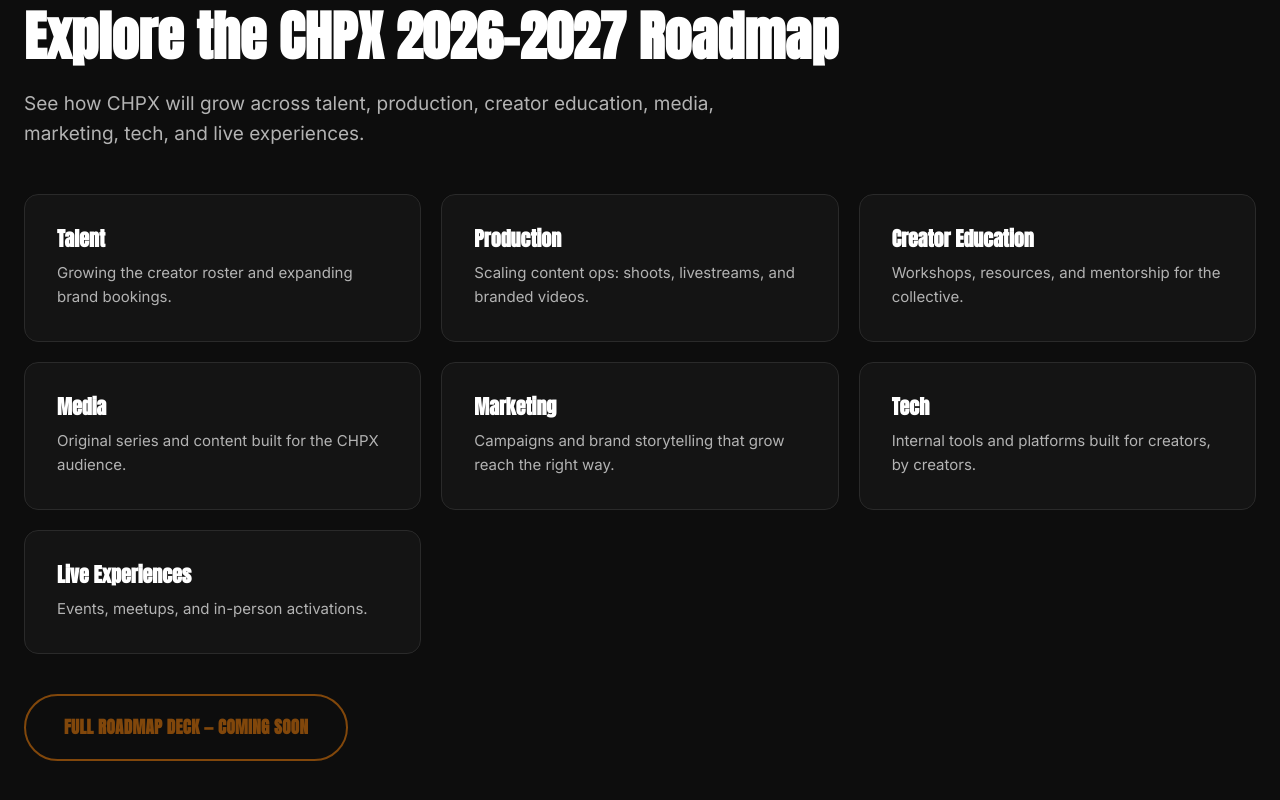
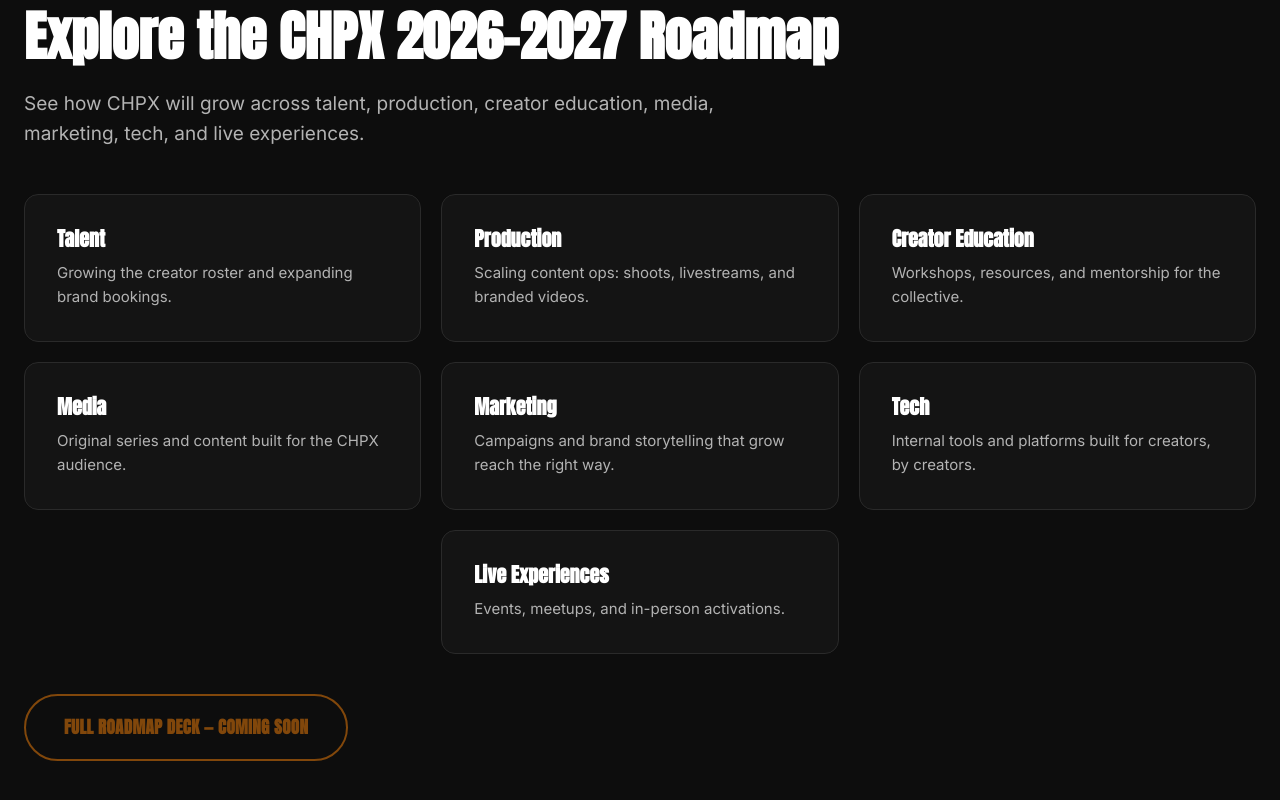
Before and after one commit to Jisi04/chpx-website, a React (Vite) app in the folder web/: page / in a window 1280 px wide. Shown: the part 4662-5462 px from the top of the page. Built offline with nearby package versions, Linux system fonts and the light colour scheme.

Commit message:
Center incomplete last row of Roadmap cards
Switch .roadmap-grid from CSS grid to flex-wrap so the 7th roadmap
phase (alone on the last row of a 3-column layout) centers itself
instead of sitting flush left.

```diff
--- a/web/src/styles.css
+++ b/web/src/styles.css
@@ -629,7 +629,16 @@ img { max-width: 100%; display: block; }
 
 /* ---------------- Roadmap ---------------- */
 
-.roadmap-grid { grid-template-columns: repeat(3, 1fr); }
+/* Flex instead of grid so an incomplete last row (7 phases in a 3-column
+   layout leaves one card alone) centers itself instead of hugging the
+   left edge. */
+.roadmap-grid {
+  display: flex;
+  flex-wrap: wrap;
+  justify-content: center;
+}
+
+.roadmap-grid .card { flex: 0 1 calc(33.333% - 13.34px); }
 
 .roadmap-cta { margin-top: 8px; }
 
@@ -902,7 +911,7 @@ img { max-width: 100%; display: block; }
 
 @media (max-width: 860px) {
   .card-grid-4 { grid-template-columns: repeat(2, 1fr); }
-  .roadmap-grid { grid-template-columns: repeat(2, 1fr); }
+  .roadmap-grid .card { flex-basis: calc(50% - 10px); }
   .contact-layout { grid-template-columns: 1fr; }
   .contact-sidebar { margin-top: 8px; }
   .form-row { flex-direction: column; gap: 22px; }
@@ -959,8 +968,9 @@ img { max-width: 100%; display: block; }
   }
 
   .card-grid,
-  .card-grid-4,
-  .roadmap-grid { grid-template-columns: 1fr; }
+  .card-grid-4 { grid-template-columns: 1fr; }
+
+  .roadmap-grid .card { flex-basis: 100%; }
 
   .cta-row { flex-direction: column; align-items: stretch; }
   .cta-row .btn { width: 100%; }
```
